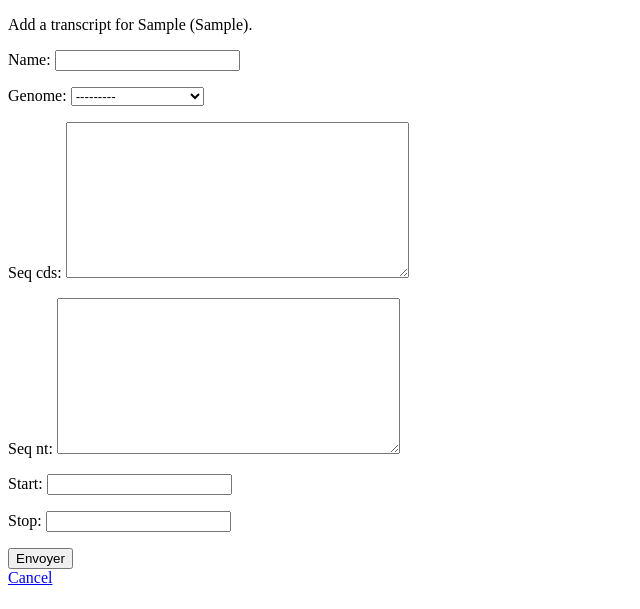
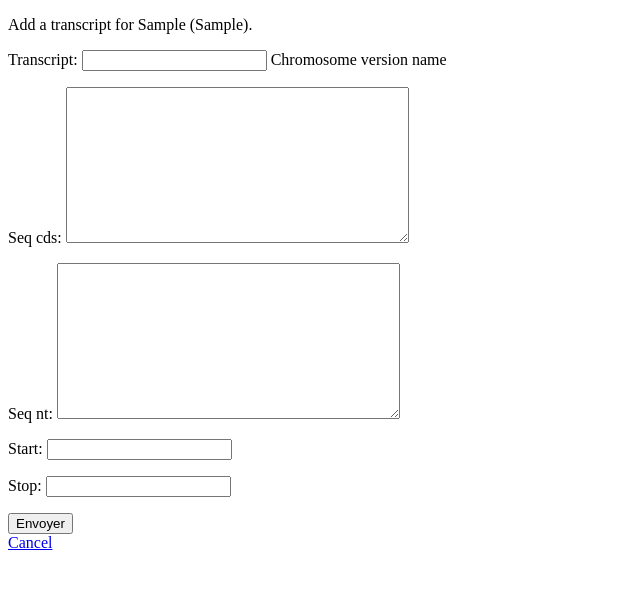
Before and after one commit to PlotosusLineatus/Projet_Web, a Django app: a page that uses genomeBact/templates/genomeBact/base.html in a window 1280 px wide. Shown: the top 609 px of the page, without its empty margins (0-640 px from the left). Run offline with Django 3.2, Linux system fonts and the light colour scheme; tables that the repository leaves empty hold one stand-in row (values such as "Sample post").

Commit message:
Problème vis transcript réglé, suffisait de filtrer les transcrits par chromosome = genome.id

```diff
--- a/genomeBact/models.py
+++ b/genomeBact/models.py
@@ -42,8 +42,8 @@
 
 
     # One unique ID per CDS / Protein
-    name = models.CharField(max_length=50, unique = True)
-    genome = models.ForeignKey(Genome, related_name = "transcript", on_delete = models.CASCADE)
+    transcript = models.CharField(max_length=50, unique = True, help_text='Chromosome version name')
+    chromosome = models.ForeignKey(Genome, related_name = "transcript", on_delete = models.CASCADE)
     seq_cds = models.TextField(default = "",
                                 validators=[RegexValidator(regex='^[ARNDCQEGHILKMFPSTWYV]+$')])
 
--- a/genomeBact/templates/genomeBact/genome_detail.html
+++ b/genomeBact/templates/genomeBact/genome_detail.html
@@ -8,7 +8,7 @@
     <li>Chromosome : {{ genome.chromosome }}</li>
     <li><a href="{% url 'transcript-list' genome.specie %}">Transcripts</a></li>
 
-    <li>Size : {{ genome.size }}</li>
+    <li>Length : {{ genome.length }}</li>
 
     <a href="{% url 'results' %}">Return to Results (= genome list)</a>
 
--- a/genomeBact/templates/genomeBact/transcript_detail.html
+++ b/genomeBact/templates/genomeBact/transcript_detail.html
@@ -5,7 +5,10 @@
     <h1>Transcript {{ transcript.transcript}} </h1>
 
     <li>
-        details
+        <li> transcript = {{ transcript.transcript }}</li>
+        <li>chromosome = {{ transcript.chromosome }}</li>
+        <li>start = {{ transcript.start }}</li>
+        <li>stop = {{ transcript.stop }}</li>
     </li>
 
     <a href="{% url 'transcript-list' genome.specie %}">Return to transcript list</a>
--- a/genomeBact/views.py
+++ b/genomeBact/views.py
@@ -34,7 +34,7 @@
 
 def transcript_list(request, specie):
     genome = Genome.objects.get(specie=specie)
-    transcript = Transcript.objects.filter(chromosome = genome.chromosome)
+    transcript = Transcript.objects.filter(chromosome = genome.id)
 
     return render(request, 'genomeBact/transcript_list.html',{'genome': genome, 'transcript': transcript})
 
--- a/scripts/reset_db.py
+++ b/scripts/reset_db.py
@@ -1,5 +1,4 @@
 
-# RESET WHOLE DATABASE AND LOAD DATA FROM SOURCE FILES
 
 def run():
 
@@ -14,6 +13,7 @@
     db_path = current_dir + "/db.sqlite3"
 
     if os.path.isfile(db_path):
+        print("Removing existing database ... ")
         os.remove(db_path)
 
 
@@ -23,6 +23,7 @@
 
 
     if files:
+        print("Removing existing migrations ... ")
         for file in files:
             os.remove(file)
 
```
Also changed, not shown: scripts/load_data.py (+4 -5 lines), genomeBact/migrations/0001_initial.py.
